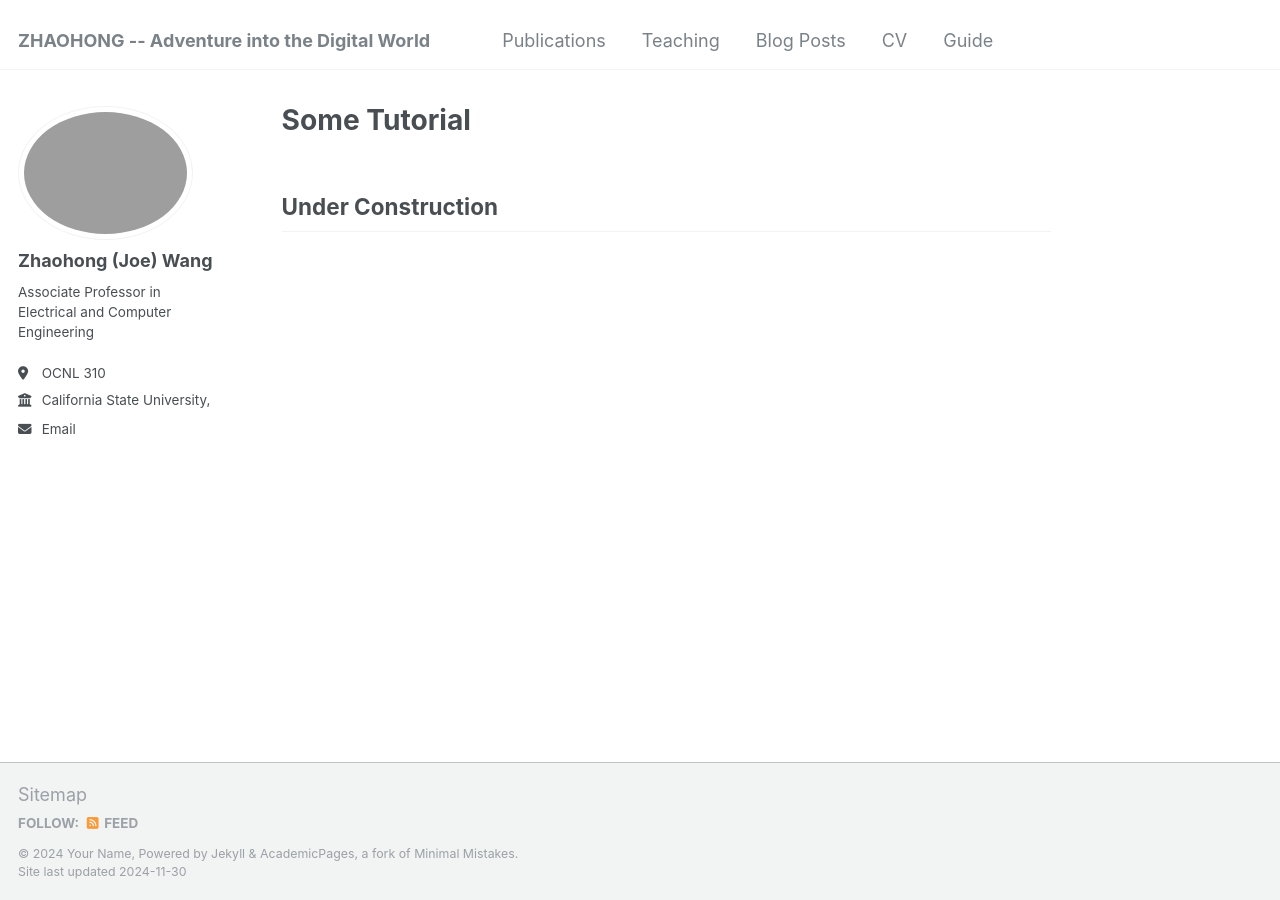
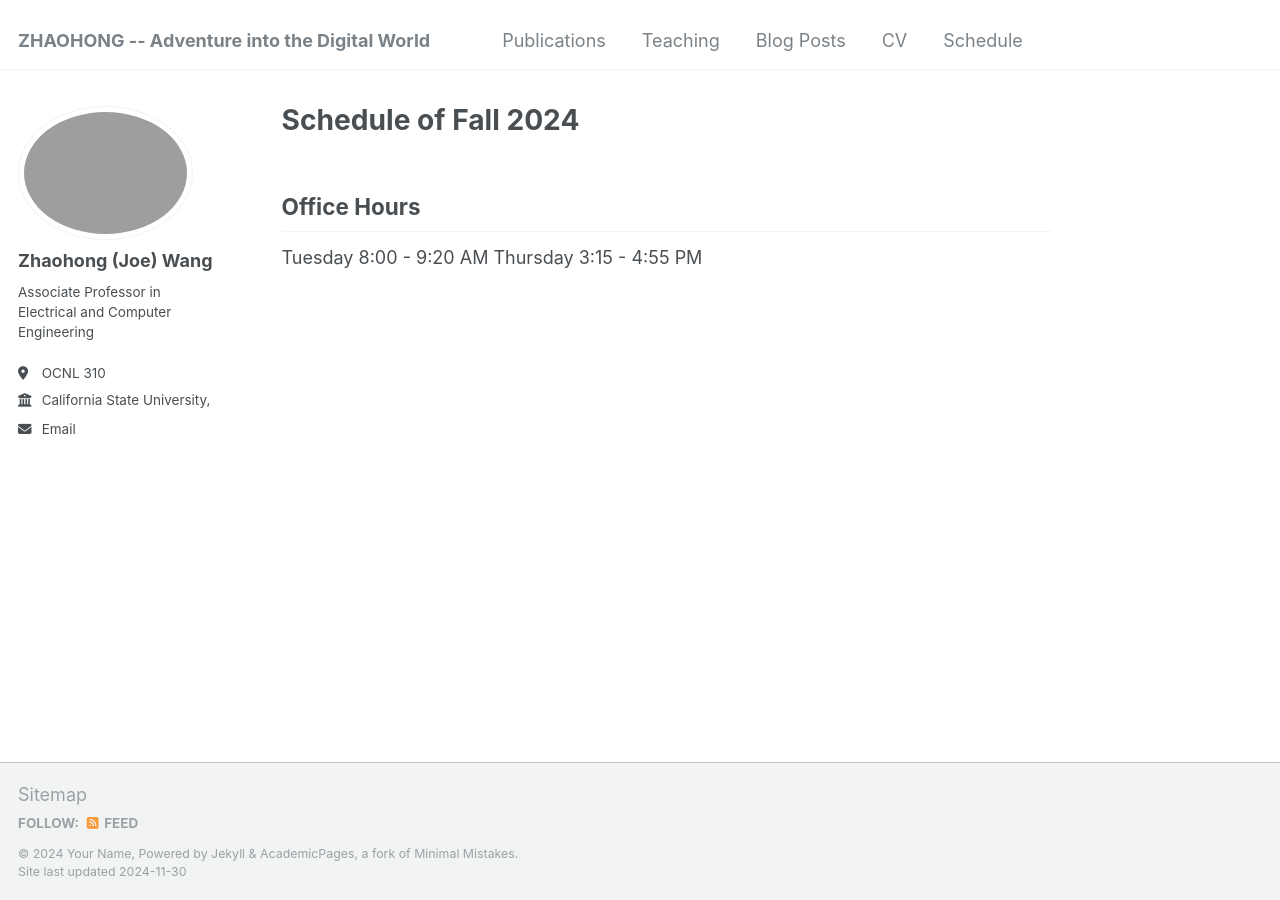
Before and after one commit to ciphermpcJoe/ciphermpcjoe.github.io, a Jekyll site: the page built from _pages/markdown.md, in a window 1280 px wide. Built offline with Jekyll 4.4.1, drawn with Linux system fonts in a browser that asks for light colours.

Commit message:
Schedule

```diff
--- a/_data/navigation.yml
+++ b/_data/navigation.yml
@@ -23,5 +23,5 @@ main:
   - title: "CV"
     url: /cv/
 
-  - title: "Guide"
+  - title: "Schedule"
     url: /markdown/
--- a/_pages/markdown.md
+++ b/_pages/markdown.md
@@ -1,10 +1,12 @@
 ---
 permalink: /markdown/
-title: "Some Tutorial"
+title: "Schedule of Fall 2024"
 author_profile: true
 redirect_from:
   - /md/
   - /markdown.html
 ---
 
-## Under Construction
+## Office Hours
+Tuesday 8:00 - 9:20 AM
+Thursday 3:15 - 4:55 PM
```
